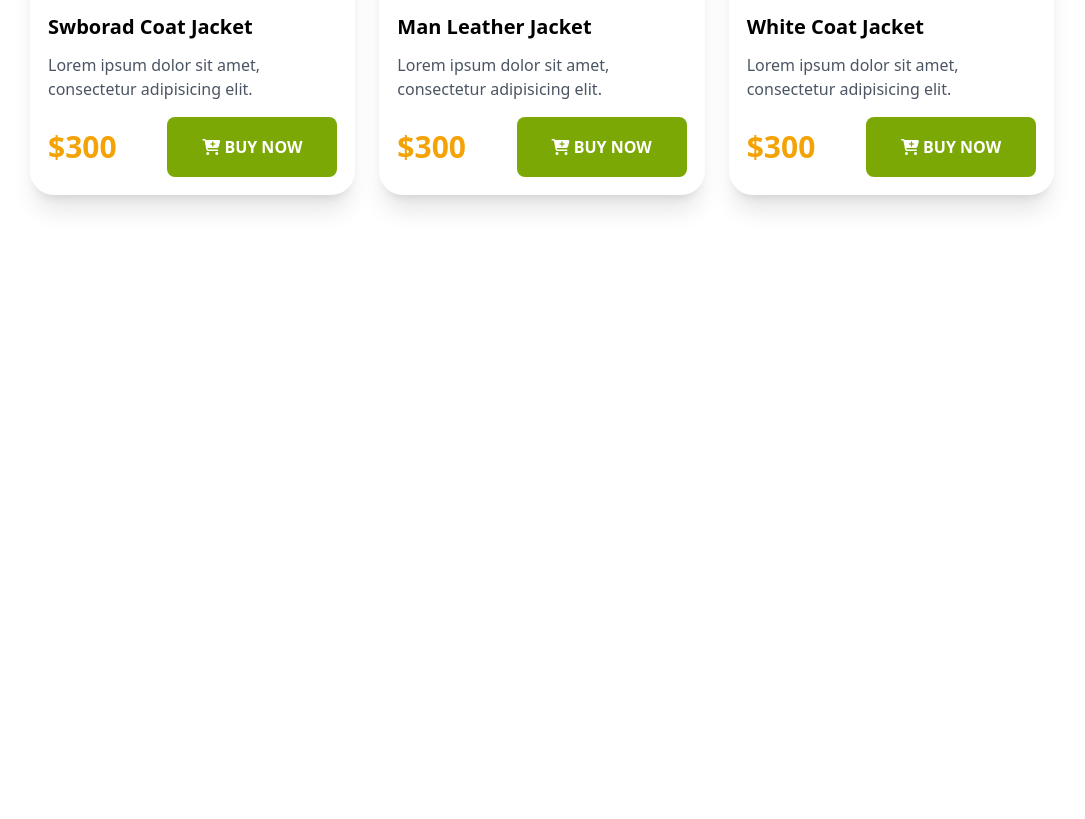
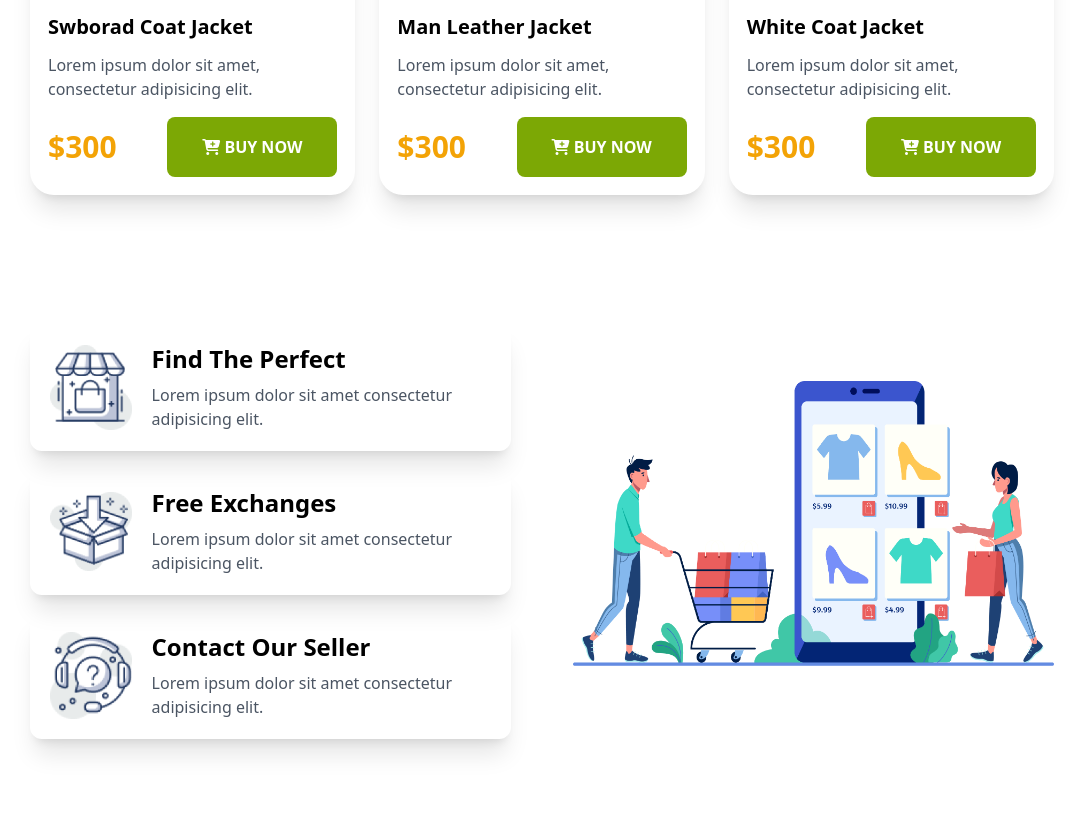
Before and after one commit to amdadislam01/penguin-fashion-shop, a plain HTML site: page index.html in a window 1280 px wide. Shown: the part 2965-3784 px from the top of the page, without its empty margins (98-1183 px from the left). Before the commit the page ends 3192 px from the top, so only its background shows below. Drawn offline with nearby package versions, Linux system fonts and the light colour scheme.

Commit message:
Services section complate

```diff
--- a/index.html
+++ b/index.html
@@ -174,8 +174,8 @@
         </div>
     </div>
     <!-- Man T-shirt End -->
+
      <!-- Man Jacket Strat -->
-
     <div class="container mx-auto px-4 md:px-0 py-8">
         <h1 class="uppercase text-3xl md:text-5xl font-bebas mb-8 px-4 md:px-0 md:w-[80%] md:mx-auto">men Jacket</h1>
         <div class="grid grid-cols-1 sm:grid-cols-2 lg:grid-cols-3 gap-6 w-[90%] md:w-[80%] mx-auto">
@@ -230,6 +230,43 @@
         </div>
     </div>
     <!-- Man Jacket End -->
+
+    <!-- Our Services strat   -->
+    <div class="w-[80%] md:w-[80%] mx-auto flex flex-col md:flex-row justify-between items-center py-12 md:py-20">
+        <div class="w-full md:w-[47%] mt-10 md:mt-0">
+            <div class="flex flex-col text-center sm:text-left sm:flex-row p-5 mt-4 items-center rounded-xl shadow-xl hover:shadow-2xl transition duration-300">
+                <div>
+                    <img src="icons/house.png" class="w-[80px] md:w-[100px]" alt="Find The Perfect">
+                </div>
+                <div class="ml-5 mt-4 sm:mt-0">
+                    <h1 class="text-xl md:text-2xl font-bold">Find The Perfect</h1>
+                    <p class="mt-2 text-gray-600">Lorem ipsum dolor sit amet consectetur adipisicing elit.</p>
+                </div>
+            </div>
+            <div class="flex flex-col text-center sm:text-left sm:flex-row p-5 mt-4 items-center rounded-xl shadow-xl hover:shadow-2xl transition duration-300">
+                <div>
+                    <img src="icons/box.png" class="w-[80px] md:w-[100px]" alt="Free Exchanges">
+                </div>
+                <div class="ml-5 mt-4 sm:mt-0">
+                    <h1 class="text-xl md:text-2xl font-bold">Free Exchanges</h1>
+                    <p class="mt-2 text-gray-600">Lorem ipsum dolor sit amet consectetur adipisicing elit.</p>
+                </div>
+            </div>
+            <div class="flex flex-col text-center sm:text-left sm:flex-row p-5 mt-4 items-center rounded-xl shadow-xl hover:shadow-2xl transition duration-300">
+                <div>
+                    <img src="icons/question.png" class="w-[80px] md:w-[100px]" alt="Contact Our Seller">
+                </div>
+                <div class="ml-5 mt-4 sm:mt-0">
+                    <h1 class="text-xl md:text-2xl font-bold">Contact Our Seller</h1>
+                    <p class="mt-2 text-gray-600">Lorem ipsum dolor sit amet consectetur adipisicing elit.</p>
+                </div>
+            </div>
+        </div>
+        <div class="w-full md:w-[47%] flex items-center mt-10 md:mt-0">
+            <img src="images/shopping.png" class="w-full" alt="Shopping Illustration">
+        </div>
+    </div>
+    <!-- Our Services End  -->
 </body>
 
 </html>
```
